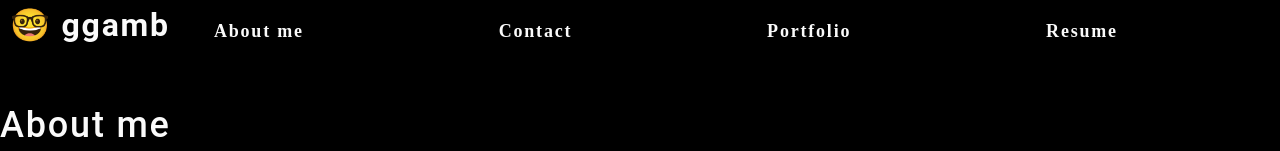
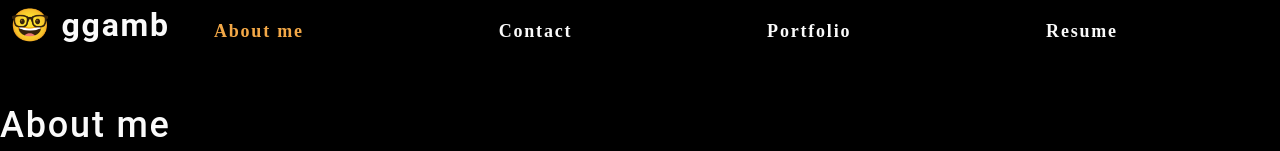
Before and after one commit to ggamb/React-portfolio-ggamb, a React (Create React App) app: page / in a window 1280 px wide. Shown: the top 151 px of the page. Built offline with nearby package versions, Linux system fonts and the light colour scheme.

Commit message:
added back nav active to nav bar

```diff
--- a/package.json
+++ b/package.json
@@ -15,7 +15,7 @@
   "scripts": {
     "start": "react-scripts start",
     "predeploy": "npm run build",
-    "deploy": "gh-pages main -d build",
+    "deploy": "gh-pages -d build",
     "build": "react-scripts build",
     "test": "react-scripts test",
     "eject": "react-scripts eject"
--- a/src/App.js
+++ b/src/App.js
@@ -8,7 +8,7 @@ import About from './components/About'
 import Resume from './components/Resume';
 
 function App() {
-  const [currentPage, handlePageChange] = useState('About me')
+  const [currentPage, handlePageChange] = useState('About me');
 
   const renderPage = () => {
     switch (currentPage) {
--- a/src/components/Navigation/index.js
+++ b/src/components/Navigation/index.js
@@ -19,7 +19,7 @@ function Navigation(props) {
                 href={'#' + tab.toLowerCase()}
                 onClick={() => props.handlePageChange(tab)}
                 className={
-                  props.currentPage === tab ? 'nav-link active' : 'nav-link'
+                  props.currentPage === tab ? 'navActive' : 'nav-link'
                 }
               >
                 {tab}
```
